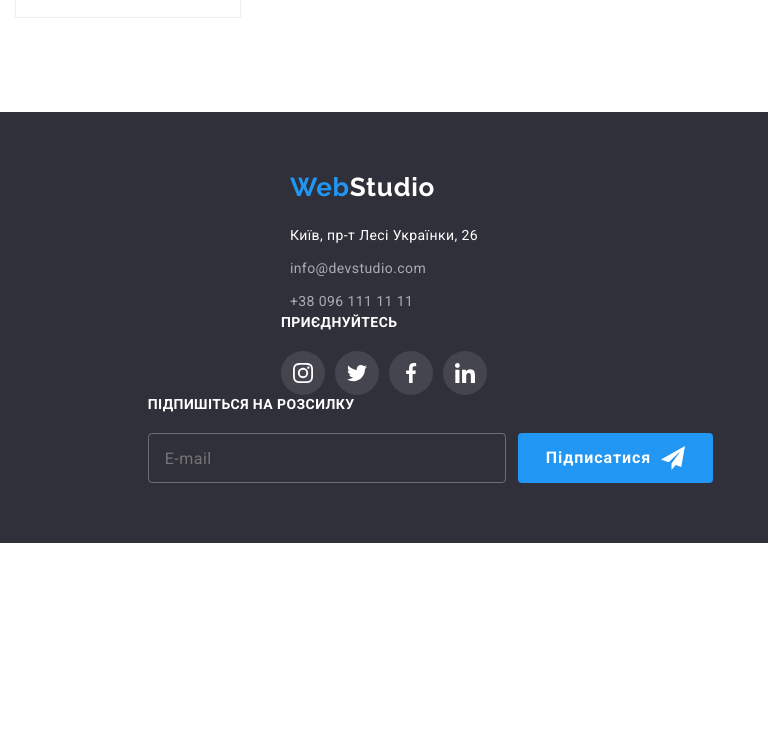
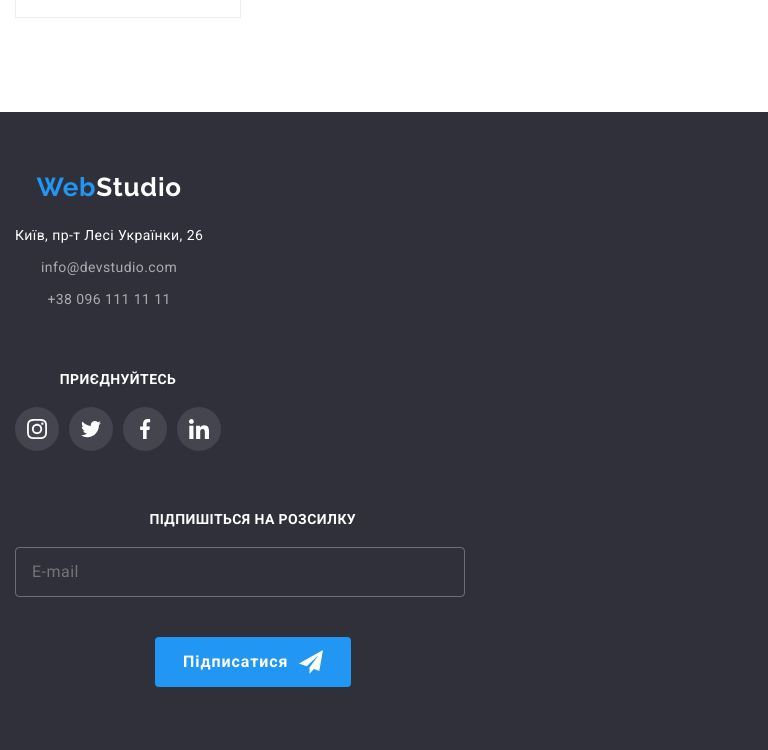
Before and after one commit to Skonerok/goit-markup-hw-08, a plain HTML site: page portfolio.html in a window 768 px wide. Shown: the part 1385-2135 px from the top of the page. Before the commit the page ends 1928 px from the top, so only its background shows below. Drawn offline with nearby package versions, Linux system fonts and the light colour scheme.

Commit message:
footer mobile

```diff
--- a/sass/components/_footer.scss
+++ b/sass/components/_footer.scss
@@ -3,11 +3,13 @@
     background: var(--background-color);
 }
 .footer__container {
-    display: flex;
-    // align-items: baseline;
-
     flex-direction: column;
     align-items: center;
+
+    @media screen and (min-width: 768px) {
+        display: flex;
+        align-items: baseline;
+    }
 
 }
 /* first part */
@@ -19,10 +21,19 @@
     font-size: 14px;
     line-height: calc(24 / 14);
     letter-spacing: 0.03em;
+
+    @media screen and (max-width: 1199px) {
+    text-align: center;
+    }
 }
 .address__item {
     &:not(:last-child) {
-    margin-bottom: 9px;
+    margin-bottom: 8px;
+    }
+    @media screen and (min-width: 1200px) {
+        &:not(:last-child) {
+                margin-bottom: 9px;
+    }
 }
 }
 .address__link--white {
@@ -35,7 +46,9 @@
 }
 /* second part */
 .social-contacts {
-    // margin-left: 70px;
+    @media screen and (min-width: 1200px) {
+    margin-left: 70px;
+    }
 }
 .social-contacts__title {
     font-weight: 700;
@@ -44,10 +57,20 @@
     letter-spacing: 0.03em;
     text-transform: uppercase;
     color: var(--secondary-color);
+
+    @media screen and (max-width: 1199px) {
+        display: flex;
+        justify-content: center;
+        margin-top: 60px;
+        }
 }
 .social-contacts__list {
     display: flex;
     margin-top: 20px;
+
+    @media screen and (max-width: 1199px) {
+    justify-content: center;
+    }
 }
 .social-contacts__item {
     &:not(:last-child) {
@@ -67,7 +90,9 @@
 }
 /* third part */
 .subscribe {
+    @media screen and (min-width: 1200px) {
     margin-left: 93px;
+    }
 }
 .subscribe__title {
     font-weight: 700;
@@ -76,11 +101,20 @@
     letter-spacing: 0.03em;
     text-transform: uppercase;
     color: var(--secondary-color);
+
+    @media screen and (max-width: 1199px) {
+            display: flex;
+            justify-content: center;
+            margin-top: 60px;
+        }
 }
 .subscribe__form {
-    display: flex;
-    align-items: center;
     margin-top: 20px;
+
+    @media screen and (min-width: 1200px) {
+        display: flex;
+        align-items: center;
+    }
 }
 .subscribe__input {
     font-size: 16px;
@@ -96,6 +130,11 @@
     transition: background-color 250ms var(--animation-function),
         box-shadow 250ms var(--animation-function);
 
+        @media screen and (max-width: 1199px) {
+        margin-bottom: 20px;
+        width: 450px;
+        height: 50px;
+        }
 &:hover,
 &:focus-within {
     border: 1px solid rgba(33, 150, 243, 0.3);
@@ -109,13 +148,20 @@
     line-height: calc(30 / 16);
     letter-spacing: 0.06em;
     padding: 10px 62px 10px 28px;
-    margin-left: 12px;
     color: var(--secondary-color);
     background-color: var(--accent-color);
     border-radius: 4px;
     border: none;
     transition: background-color 250ms var(--animation-function),
         box-shadow 250ms var(--animation-function);
+
+        @media screen and (max-width: 1199px) {
+        display: block;
+        margin: 20px 140px 60px 140px;
+        }
+        @media screen and (min-width: 1200px) {
+        margin-left: 12px;
+        }
 
 &:hover,
 &:focus {
--- a/sass/components/_logo.scss
+++ b/sass/components/_logo.scss
@@ -1,10 +1,15 @@
 .logo {
     font-family: var(--secondary-font);
-    text-decoration: none;
     font-weight: 700;
     font-size: 26px;
     line-height: calc(31 / 26);
     letter-spacing: 0.03em;
+    text-decoration: none;
+
+    @media screen and (max-width: 1199px) {
+    display: flex;
+    justify-content: center;
+    }
 }
 .logo__first--blue {
     color: var(--accent-color);
```
Also changed, not shown: index.html (+2 -2 lines), css/main.css, css/main.min.css, 2 other files.
